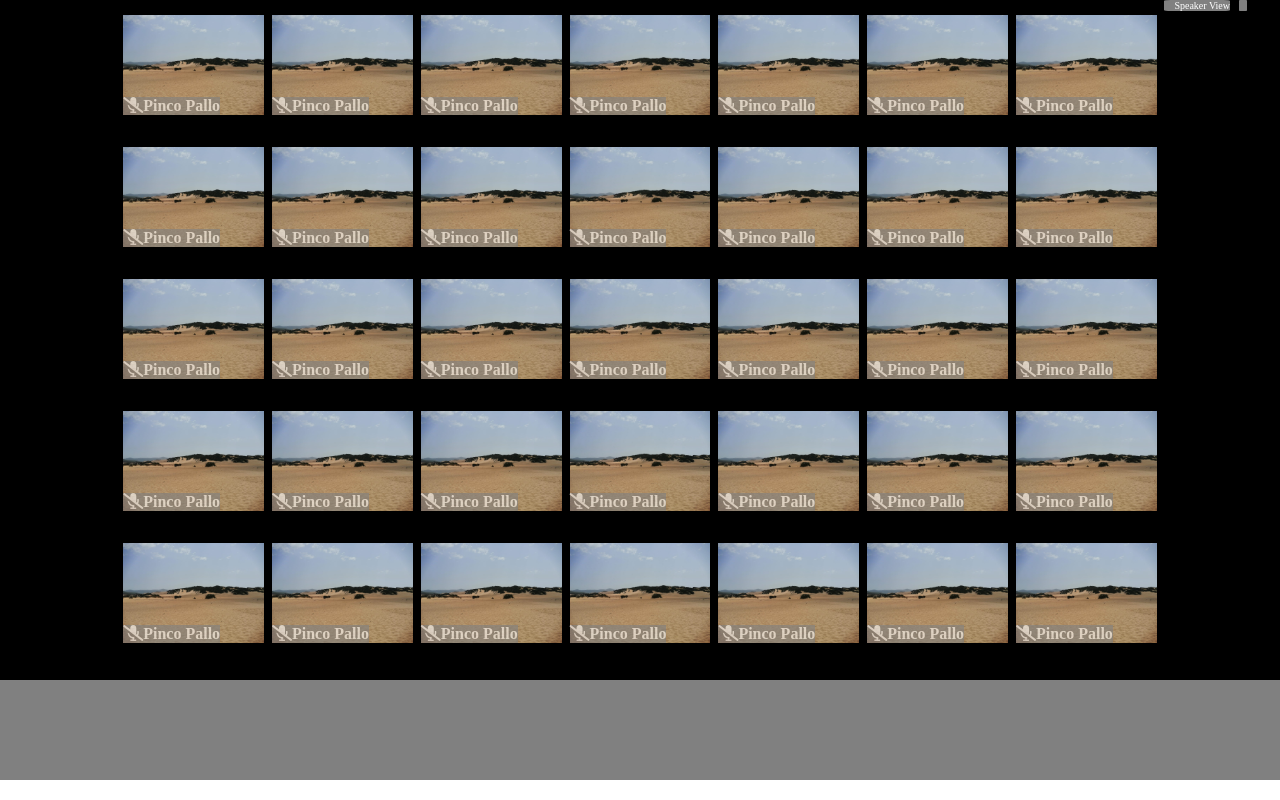
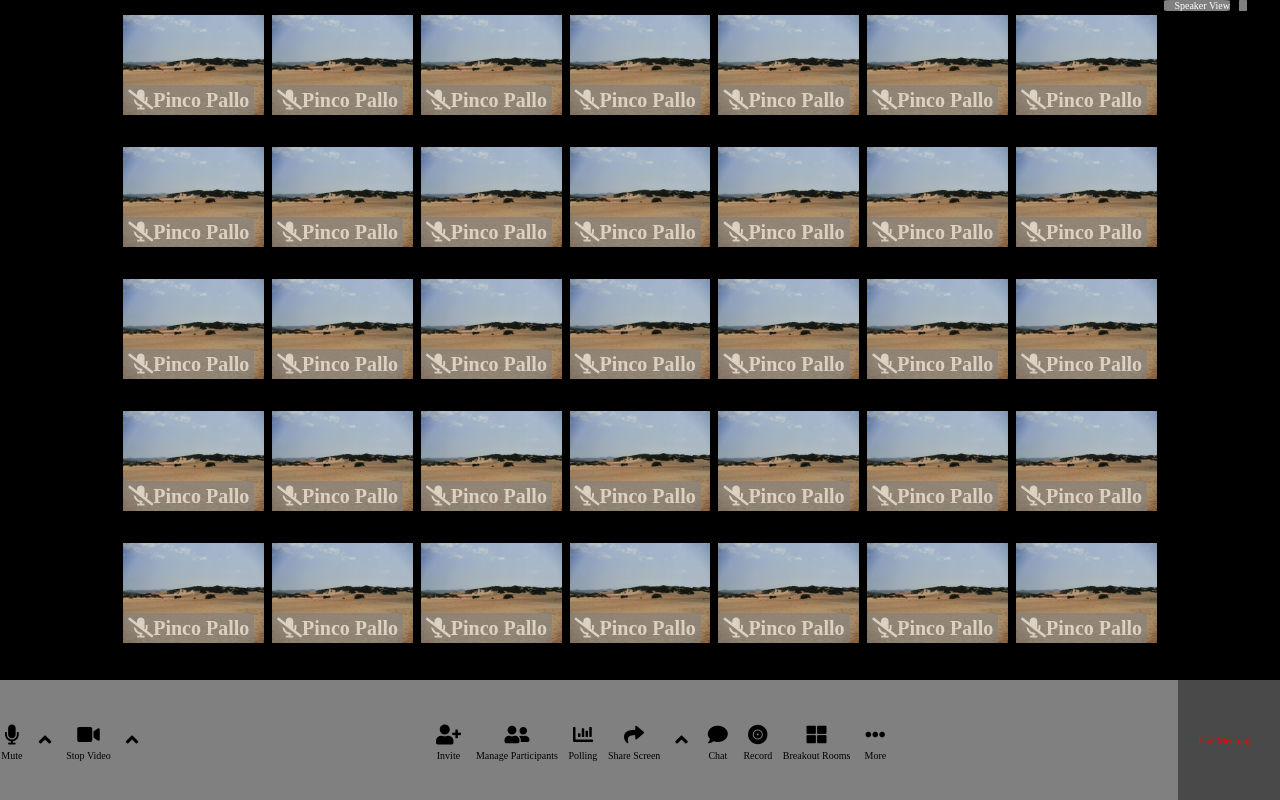
Before and after one commit to gianlivio/html-css-zoom, a plain HTML site: page index.html in a window 1280 px wide. Drawn offline with Linux system fonts and the light colour scheme.

Commit message:
add: footer

```diff
--- a/css/style.css
+++ b/css/style.css
@@ -112,8 +112,50 @@ img {
 
 /* barra */
 
-.barra {
+.footer {
+    height: 15vh;
+    display: flex;
+    justify-content: space-between;
 
-    height: 100px;
-    background-color: grey;
+    background-color: grey; /* Sostituisci con il colore esatto di grigio */
+  }
+
+  .footer-sezione {
+    display: flex;
+    align-items: center;
+  }
+
+  .footer-sezione.centro {
+    justify-content: center;
+
+  }
+
+  .footer-sezione.destra {
+    justify-content: flex-end;
+  }
+
+  .fas {
+    font-size: 20px;
+    padding: 5px;
+  }
+
+  .footer-item {
+    font-size: 10px;
+    display: flex;
+    flex-direction: column;
+    align-items: center;
+    justify-content: center;
+    margin-right: 10px; /* Spaziatura tra gli elementi */
+
 }
+
+
+  .destra {
+    background-color: rgb(73, 73, 73);
+    font-size: 15px;
+    color: red;
+    padding: 20px;
+
+
+
+  }
--- a/index.html
+++ b/index.html
@@ -7,7 +7,8 @@
     <title>Document</title>
     <link rel="stylesheet" href="./css/style.css">
     <!-- font style and icons -->
-    <link rel="stylesheet" href="https://cdnjs.cloudflare.com/ajax/libs/font-awesome/5.15.1/css/all.min.css">
+    <link rel="stylesheet" href="https://cdnjs.cloudflare.com/ajax/libs/font-awesome/5.15.3/css/all.min.css">
+
 </head>
 
 <body>
@@ -305,12 +306,78 @@
                 <!-- barra interattiva -->
 
             </div>
+        </div>
+    </header>
+    <footer>
+        <div class="footer">
 
-    </header>
-    <div class="barra">
 
-    </div>
-    </div>
+            <div class="footer-sezione sinistra">
+                <div class="footer-item">
+                    <i class="fas fa-microphone"></i>
+                    <span>Mute</span>
+                </div>
+                <div class="footer-item">
+                    <i class="fas fa-angle-up"></i>
+                </div>
+                <div class="footer-item">
+                    <i class="fas fa-video"></i>
+                    <span>Stop Video</span>
+                </div>
+                <div class="footer-item">
+                    <i class="fas fa-angle-up"></i>
+                </div>
+
+            </div>
+            <div class="footer-sezione centro">
+                <div class="footer-item">
+                    <i class="fas fa-user-plus"></i>
+                    <span>Invite</span>
+                </div>
+                <div class="footer-item">
+                    <i class="fas fa-user-friends"></i>
+                    <span>Manage Participants</span>
+                </div>
+                <div class="footer-item">
+                    <i class="fas fa-chart-bar"></i>
+                    <span>Polling</span>
+                </div>
+                <div class="footer-item">
+                    <i class="fas fa-share"></i>
+                    <span>Share Screen</span>
+                </div>
+                <div class="footer-item">
+                    <i class="fas fa-angle-up"></i>
+                </div>
+                <div class="footer-item">
+                    <i class="fas fa-comment"></i>
+                    <span>Chat</span>
+                </div>
+                <div class="footer-item">
+                    <i class="fas fa-record-vinyl"></i>
+                    <span>Record</span>
+                </div>
+                <div class="footer-item">
+                    <i class="fas fa-th-large"></i>
+                    <span>Breakout Rooms</span>
+                </div>
+                <div class="footer-item">
+                    <i class="fas fa-ellipsis-h"></i>
+                    <span>More</span>
+                </div>
+
+            </div>
+            <div class="footer-sezione destra">
+                <div class="footer-item">
+
+                    <span>End Meeting</span>
+                </div>
+            </div>
+
+        </div>
+
+
+    </footer>
 </body>
 
 </html>
```
